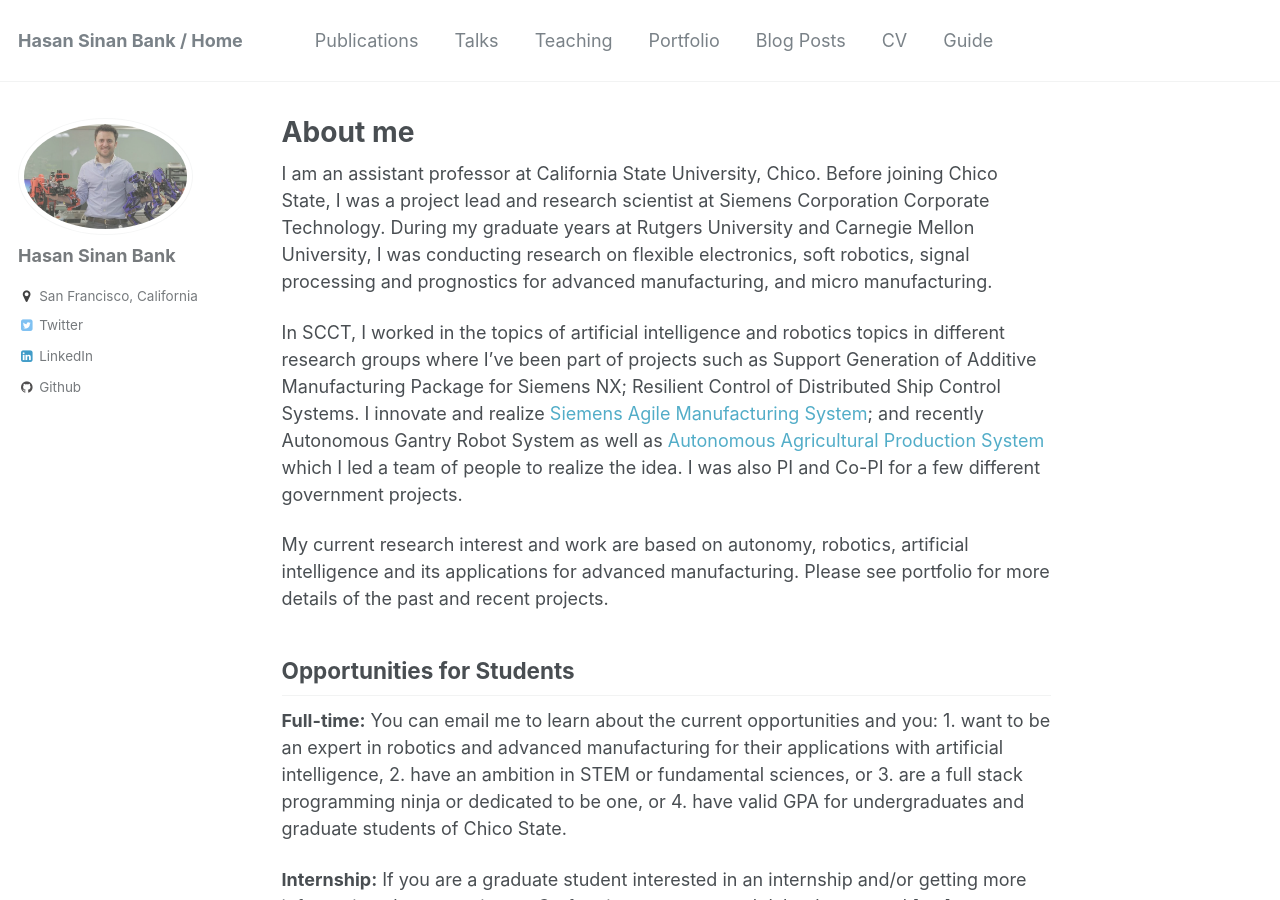
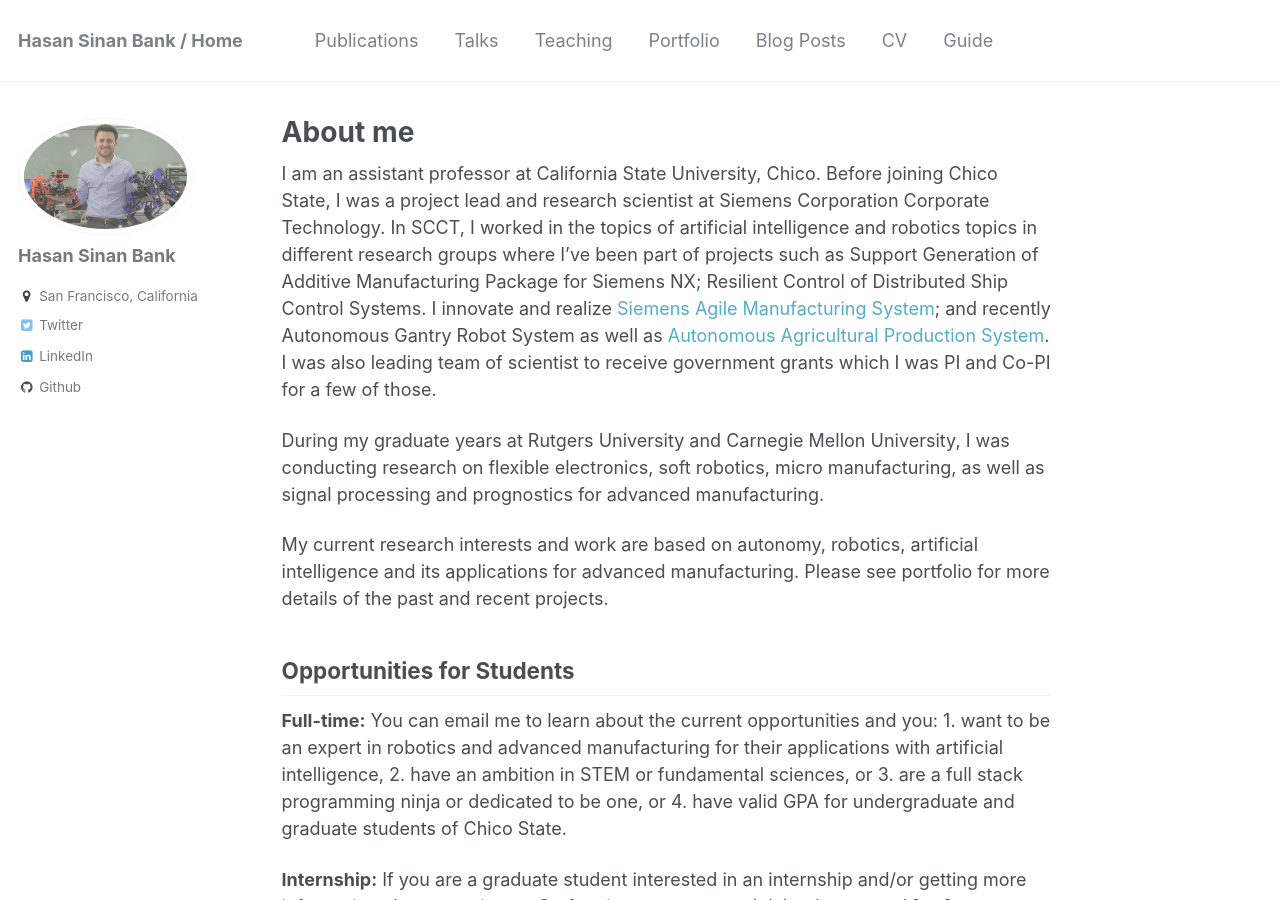
Before and after one commit to bankh/bankh.github.io, a Jekyll site: the page built from _pages/about.md, in a window 1280 px wide and 900 px high. Built offline with Jekyll 4.4.1, drawn with Linux system fonts in a browser that asks for light colours.

Commit message:
Update about.md

```diff
--- a/_pages/about.md
+++ b/_pages/about.md
@@ -7,17 +7,15 @@
   - /about/
   - /about.html
 ---
-I am an assistant professor at California State University, Chico. Before joining Chico State, I was a project lead and research scientist at Siemens Corporation Corporate Technology. During my graduate years at Rutgers University and Carnegie Mellon University, I was conducting research on flexible electronics, soft robotics, signal processing and prognostics for advanced manufacturing, and micro manufacturing.
+I am an assistant professor at California State University, Chico. Before joining Chico State, I was a project lead and research scientist at Siemens Corporation Corporate Technology. In SCCT, I worked in the topics of artificial intelligence and robotics topics in different research groups where I've been part of projects such as Support Generation of Additive Manufacturing Package for Siemens NX; Resilient Control of Distributed Ship Control Systems. I innovate and realize [Siemens Agile Manufacturing System](https://goo.gl/dPYpWo); and recently Autonomous Gantry Robot System as well as [Autonomous Agricultural Production System](https://goo.gl/FdmDLS). I was also leading team of scientist to receive government grants which I was PI and Co-PI for a few of those.
 
-In SCCT, I worked in the topics of artificial intelligence and robotics topics in different research groups where I've been part of projects such as Support Generation of Additive Manufacturing Package for Siemens NX; Resilient Control of Distributed Ship Control Systems. I innovate and realize [Siemens Agile Manufacturing System](https://goo.gl/dPYpWo); and
-recently Autonomous Gantry Robot System as well as [Autonomous Agricultural Production System](https://goo.gl/FdmDLS) which
-I led a team of people to realize the idea. I was also PI and Co-PI for a few different government projects.
+During my graduate years at Rutgers University and Carnegie Mellon University, I was conducting research on flexible electronics, soft robotics, micro manufacturing, as well as signal processing and prognostics for advanced manufacturing.
 
-My current research interest and work are based on autonomy, robotics, artificial intelligence and its applications for advanced manufacturing. Please see portfolio for more details of the past and recent projects.
+My current research interests and work are based on autonomy, robotics, artificial intelligence and its applications for advanced manufacturing. Please see portfolio for more details of the past and recent projects.
 
 Opportunities for Students
 ------
-<b>Full-time:</b> You can email me to learn about the current opportunities and you: 1. want to be an expert in robotics and advanced manufacturing for their applications with artificial intelligence, 2. have an ambition in STEM or fundamental sciences, or 3. are a full stack programming ninja or dedicated to be one, or 4. have valid GPA for undergraduates and graduate students of Chico State.<br />
+<b>Full-time:</b> You can email me to learn about the current opportunities and you: 1. want to be an expert in robotics and advanced manufacturing for their applications with artificial intelligence, 2. have an ambition in STEM or fundamental sciences, or 3. are a full stack programming ninja or dedicated to be one, or 4. have valid GPA for undergraduate and graduate students of Chico State.<br />
 
 <b>Internship:</b> If you are a graduate student interested in an internship and/or getting more information
 about a project at Craftnetics or my research lab, please send [me] (hsbank@mail.csuchico.edu) an email. Please add your resume with the details of current interests.
```
